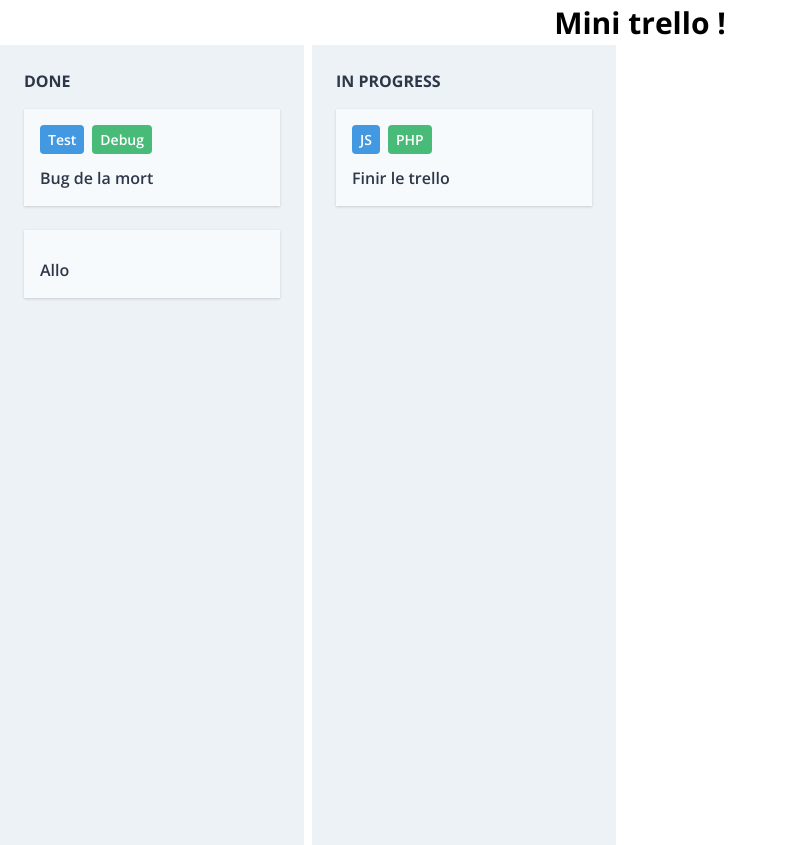
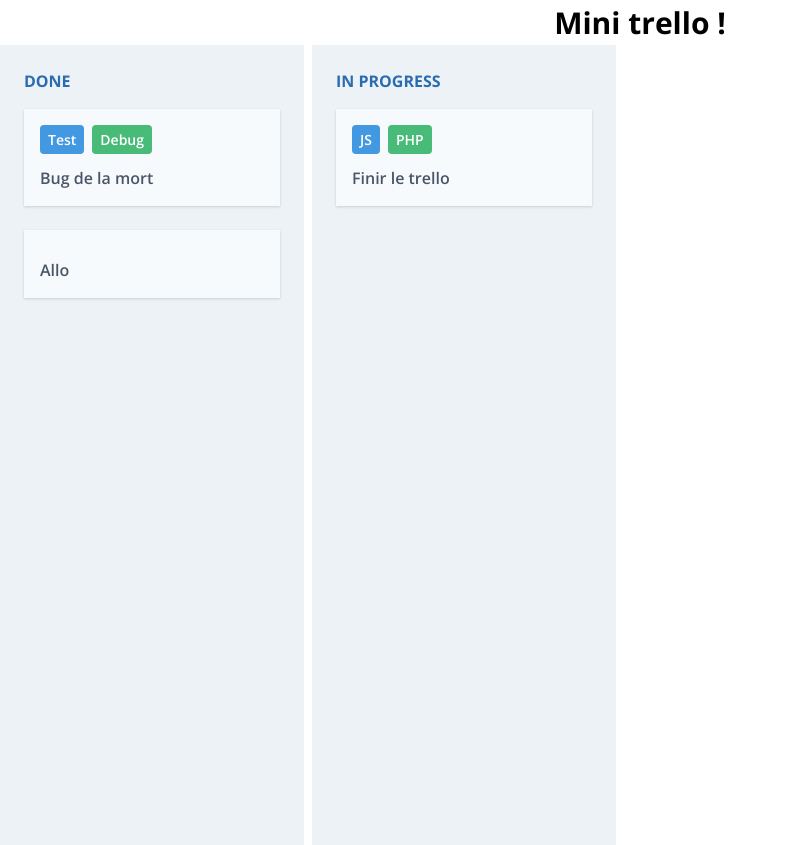
Before and after one commit to esgi-iw1-react/trello, a React (Create React App) app: page / in a window 1280 px wide. Shown: the whole page, without its empty margins (0-787 px from the left). Built offline with nearby package versions, Linux system fonts and the light colour scheme.

Commit message:
small css changes

```diff
--- a/package.json
+++ b/package.json
@@ -6,6 +6,7 @@
     "react": "^16.8.6",
     "react-dom": "^16.8.6",
     "react-redux": "^7.1.0",
+    "react-router": "^5.0.1",
     "react-scripts": "3.0.1",
     "redux": "^4.0.1",
     "tailwindcss": "^1.0.4"
--- a/src/components/Card/CardList.js
+++ b/src/components/Card/CardList.js
@@ -4,7 +4,7 @@ import CardPreview from "./CardPreview";
 const CardList = (props) => {
   const { id, name, cards } = props.list;
   return <div className="flex flex-col p-6 mr-2 bg-gray-200">
-      <p className="font-bold uppercase text-gray-800 mb-4">{name}</p>
+      <p className="font-bold uppercase text-blue-700 mb-4">{name}</p>
       {
         cards.map( (card, index) => <CardPreview key={index} card={card}/>)
       }
--- a/src/components/Card/CardPreview.js
+++ b/src/components/Card/CardPreview.js
@@ -4,12 +4,12 @@ import LabelSmall from "../Label/LabelSmall";
 const CardPreview = ({ card }) => {
 
   return <div className="cursor-pointer bg-gray-100 w-64 mb-6 shadow p-4">
-    <div className="flex">
+    <div className="flex mb-3">
       {
         card.labels.map( (label, index) => <LabelSmall key={index} name={label.name} color={label.color} /> )
       }
     </div>
-    <p className="text-gray-800 font-semibold mt-3">{card.title}</p>
+    <p className="text-gray-700 font-semibold">{card.title}</p>
   </div>
 
 };
```
Also changed, not shown: 1 other file (tests, documents, lock files or other folders).
